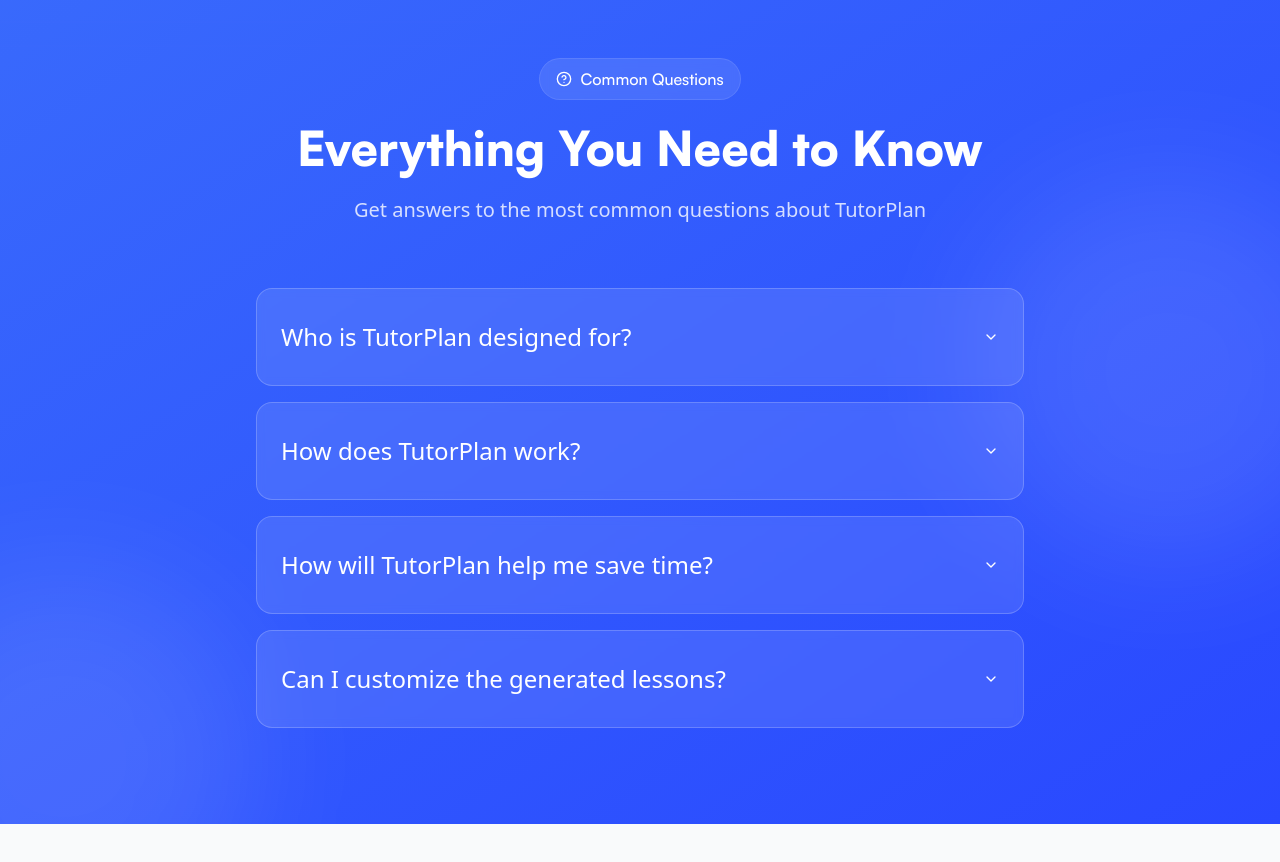
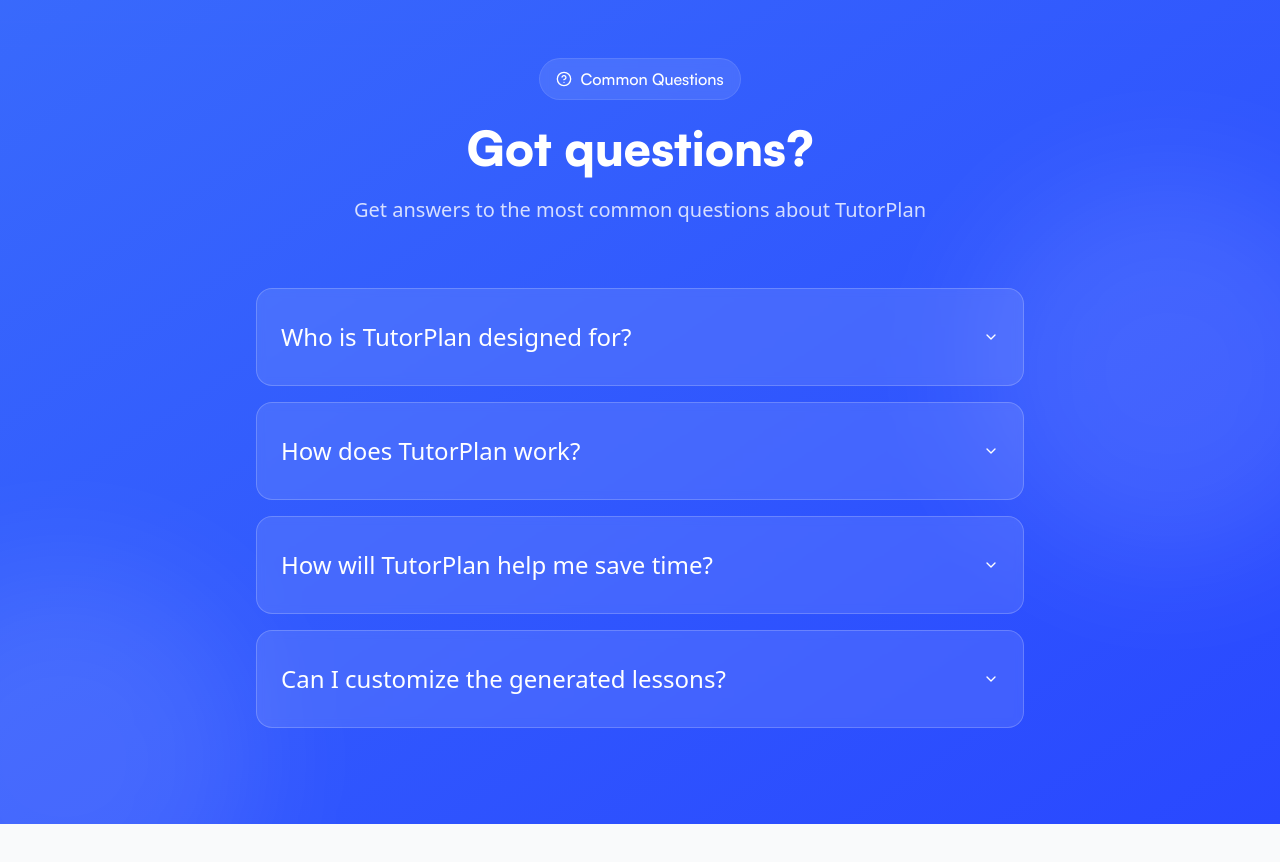
Before and after one commit to mattrow/tutorplanrepo, a Next.js app: page / in a window 1280 px wide. Shown: the part 2760-3622 px from the top of the page. Built offline with nearby package versions, Linux system fonts and the light colour scheme; no server answers.

Commit message:
for real this time

```diff
--- a/src/components/ui/FAQ.tsx
+++ b/src/components/ui/FAQ.tsx
@@ -59,7 +59,7 @@
             <span className="font-satoshi-medium">Common Questions</span>
           </div>
           <h2 className="text-4xl md:text-5xl font-satoshi-black text-white mb-6">
-            Everything You Need to Know
+            Got questions?
           </h2>
           <p className="text-xl text-white/80 max-w-2xl mx-auto">
             Get answers to the most common questions about TutorPlan
```
